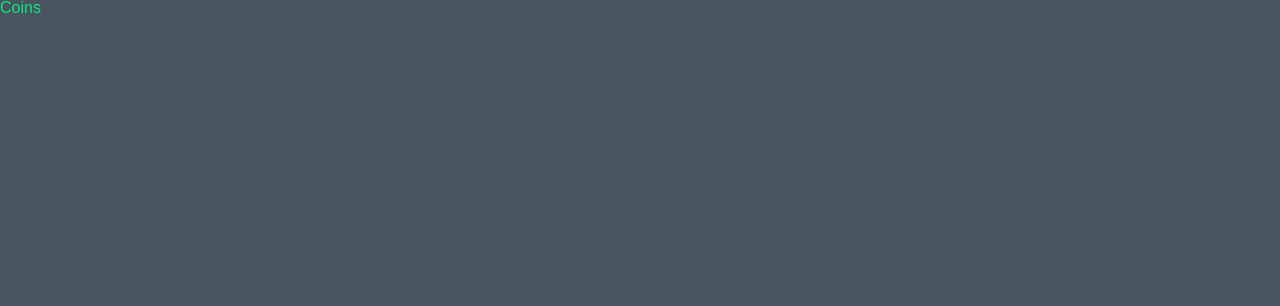
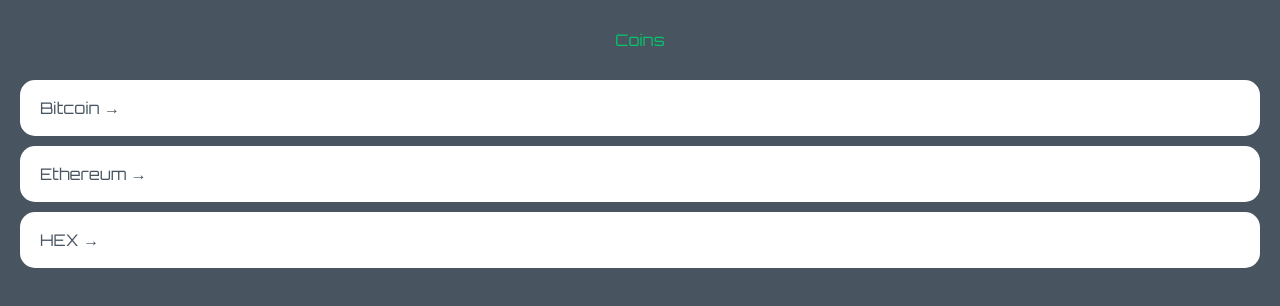
Before and after one commit to tkdgh7063/Crypto-app, a React (Create React App) app: page / in a window 1280 px wide. Shown: the top 306 px of the page. Built offline with nearby package versions, Linux system fonts and the light colour scheme.

Commit message:
Add coin list UI with minor theme edit

```diff
--- a/public/index.html
+++ b/public/index.html
@@ -23,9 +23,12 @@
       work correctly both with client-side routing and a non-root public URL.
       Learn how to configure a non-root public URL by running `npm run build`.
     -->
+    <link
+      href="https://fonts.googleapis.com/css2?family=Orbitron:wght@400;600&display=swap"
+      rel="stylesheet" />
     <title>React App</title>
   </head>
-  <body style="margin: 0">
+  <body>
     <noscript>You need to enable JavaScript to run this app.</noscript>
     <div id="root"></div>
     <!--
--- a/src/App.tsx
+++ b/src/App.tsx
@@ -2,7 +2,6 @@ import { createGlobalStyle } from "styled-components";
 import Router from "./Router";
 
 const GlobalStyle = createGlobalStyle`
-@import url('https://fonts.googleapis.com/css2?family=Orbitron:wght@400;600&display=swap');
 html, body, div, span, applet, object, iframe,
 h1, h2, h3, h4, h5, h6, p, blockquote, pre,
 a, abbr, acronym, address, big, cite, code,
@@ -32,9 +31,6 @@ footer, header, hgroup, main, menu, nav, section {
 *[hidden] {
     display: none;
 }
-body {
-  line-height: 1;
-}
 menu, ol, ul {
   list-style: none;
 }
@@ -54,12 +50,14 @@ table {
   box-sizing: border-box;
 }
 body {
+  line-height: 1;
   font-family: "Orbitron", sans-serif;
   background-color: ${(props) => props.theme.bgColor};
   color: ${(props) => props.theme.textColor};
 }
 a {
   text-decoration: none;
+  color: inherit;
 }
 `;
 
--- a/src/routes/Coin.tsx
+++ b/src/routes/Coin.tsx
@@ -6,7 +6,6 @@ interface RouteParams {
 
 function Coin() {
   const { coinId } = useParams<RouteParams>();
-  console.log(coinId);
   return <h1>Coin: {coinId}</h1>;
 }
 
--- a/src/routes/Coins.tsx
+++ b/src/routes/Coins.tsx
@@ -1,11 +1,85 @@
+import { Link } from "react-router-dom";
 import styled from "styled-components";
+
+const Container = styled.div`
+  padding: 0px 20px;
+`;
+
+const Header = styled.header`
+  height: 10vh;
+  display: flex;
+  justify-content: center;
+  align-items: center;
+`;
 
 const Title = styled.h1`
   color: ${(props) => props.theme.accentColor};
 `;
 
+const CoinsList = styled.ul``;
+
+const Coin = styled.li`
+  background-color: white;
+  color: ${(props) => props.theme.bgColor};
+  margin-bottom: 10px;
+  border-radius: 15px;
+  a {
+    display: block;
+    padding: 20px;
+    transition: color 0.2s ease-in;
+  }
+  &:hover {
+    a {
+      color: ${(props) => props.theme.accentColor};
+    }
+  }
+`;
+
+const coins = [
+  {
+    id: "btc-bitcoin",
+    name: "Bitcoin",
+    symbol: "BTC",
+    rank: 1,
+    is_new: false,
+    is_active: true,
+    type: "coin",
+  },
+  {
+    id: "eth-ethereum",
+    name: "Ethereum",
+    symbol: "ETH",
+    rank: 2,
+    is_new: false,
+    is_active: true,
+    type: "coin",
+  },
+  {
+    id: "hex-hex",
+    name: "HEX",
+    symbol: "HEX",
+    rank: 3,
+    is_new: false,
+    is_active: true,
+    type: "token",
+  },
+];
+
 function Coins() {
-  return <Title>Coins</Title>;
+  return (
+    <Container>
+      <Header>
+        <Title>Coins</Title>
+      </Header>
+      <CoinsList>
+        {coins.map((coin) => (
+          <Coin key={coin.id}>
+            <Link to={`/${coin.id}`}>{coin.name} &rarr;</Link>
+          </Coin>
+        ))}
+      </CoinsList>
+    </Container>
+  );
 }
 
 export default Coins;
--- a/src/theme.ts
+++ b/src/theme.ts
@@ -3,5 +3,5 @@ import { DefaultTheme } from "styled-components";
 export const theme: DefaultTheme = {
   bgColor: "#485460",
   textColor: "#f5f6fa",
-  accentColor: "#0be881",
+  accentColor: "#05c46b",
 };
```
